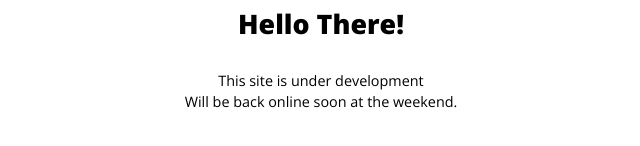
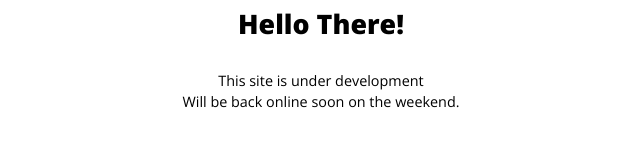
Before and after one commit to ptdede/ptdede.me, a Next.js app: page / in a window 1280 px wide. Shown: the part 354-500 px from the top of the page, without its empty margins (319-959 px from the left). Built offline with nearby package versions, Linux system fonts and the light colour scheme.

Commit message:
on purpose typo fix

```diff
--- a/containers/landing/Landing.tsx
+++ b/containers/landing/Landing.tsx
@@ -5,7 +5,7 @@ const Landing = () => {
     return (
         <StyledLanding>
             <h1>Hello There!</h1>
-            <p>This site is under development<br />Will be back online soon at the weekend.</p>
+            <p>This site is under development<br />Will be back online soon on the weekend.</p>
         </StyledLanding>
     );
 }
```
